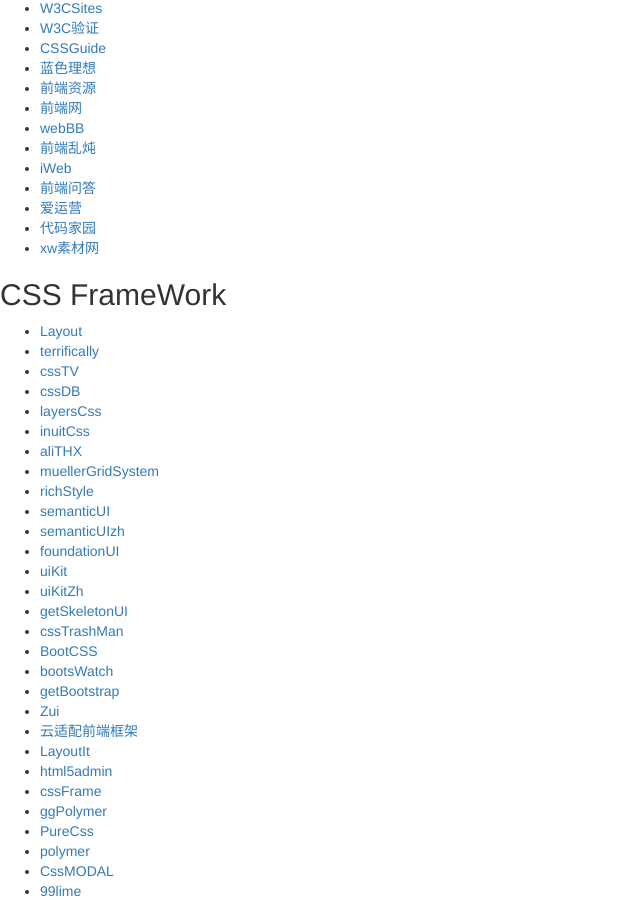
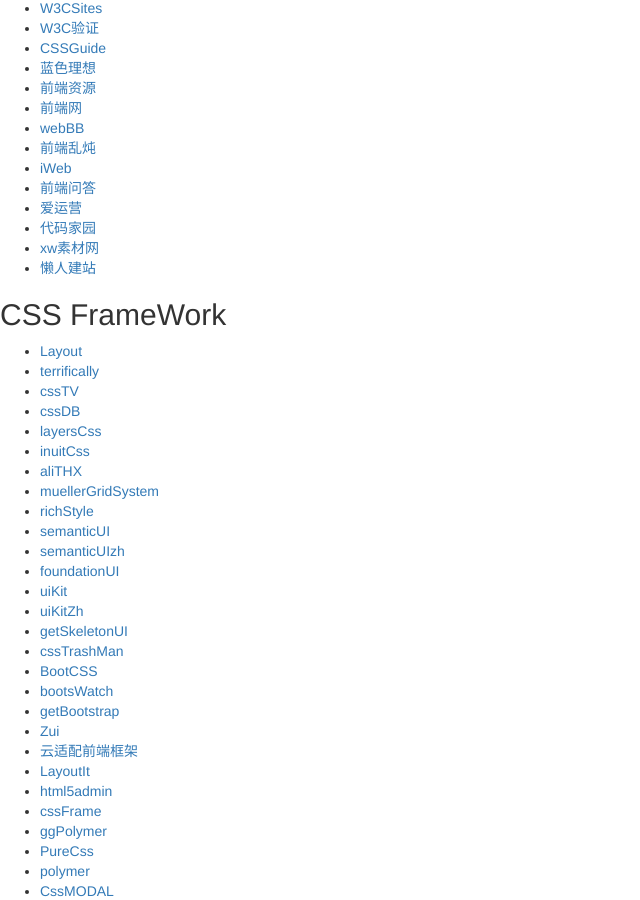
Before and after one commit to wkylin/wkylin.github.com, a Jekyll site: the page built from css3link.html, in a window 1280 px wide and 900 px high, scrolled down 1603 px. Shown: the whole window, without its empty margins (0-640 px from the left). Built offline with Jekyll 4.4.1, drawn with Linux system fonts in a browser that asks for light colours; nearby versions of some CDN libraries; library files that are not in the unit come from our copies; comment, search, counter and statistics services are not loaded.

Commit message:
add link

```diff
--- a/css3link.html
+++ b/css3link.html
@@ -59,6 +59,7 @@
     <li class="ui-list-item"><a href="http://www.iyunying.org/" target="_blank">爱运营</a></li>
     <li class="ui-list-item"><a href="http://www.daimajiayuan.com/" target="_blank">代码家园</a></li>
     <li class="ui-list-item"><a href="http://www.xwcms.net/" target="_blank">xw素材网</a></li>
+    <li class="ui-list-item"><a href="http://www.51xuediannao.com/" target="_blank">懒人建站</a></li>
 </ul>
 <div class="ui-title fn-clear">
     <h2>CSS FrameWork</h2>
--- a/csserlink.html
+++ b/csserlink.html
@@ -38,4 +38,5 @@
 <ul class="ui-list fn-clear">
     <li class="ui-list-item"><a href="http://www.paomianba.com" target="_blank">泡面吧</a></li>
     <li class="ui-list-item"><a href="http://www.gbtags.com/gb/index.htm" target="_blank">极客课程</a></li>
+    <li class="ui-list-item"><a href="http://www.imooc.com" target="_blank">慕课网</a></li>
 </ul>
```
